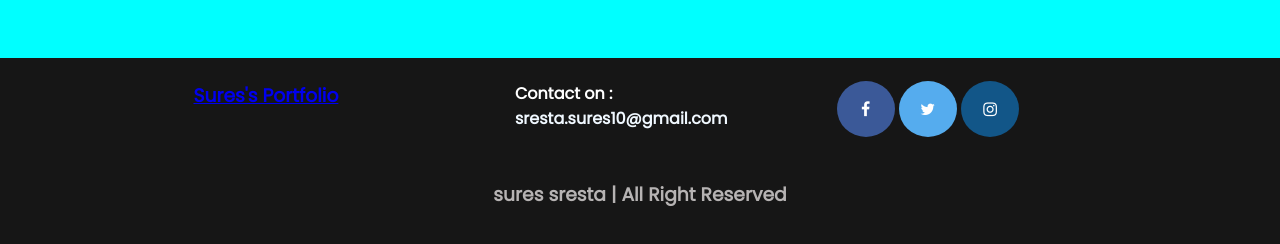
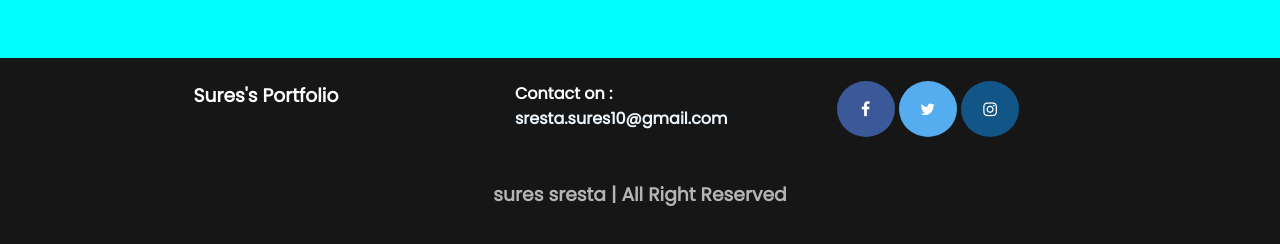
Before and after one commit to SerusSresta/portfolio, a plain HTML site: page index.html in a window 1280 px wide. Shown: the part 2808-3052 px from the top of the page. Drawn offline with nearby package versions, Linux system fonts and the light colour scheme.

Commit message:
Update style.css

```diff
--- a/style.css
+++ b/style.css
@@ -258,3 +258,11 @@ padding-bottom: 495px;
 .card:hover .card-back {
     transform: rotateY(0);
 }
+.footer-first a {
+    text-decoration: none;
+    color: white;
+
+}
+.footer-first a:hover{
+    color: red;
+}
```
